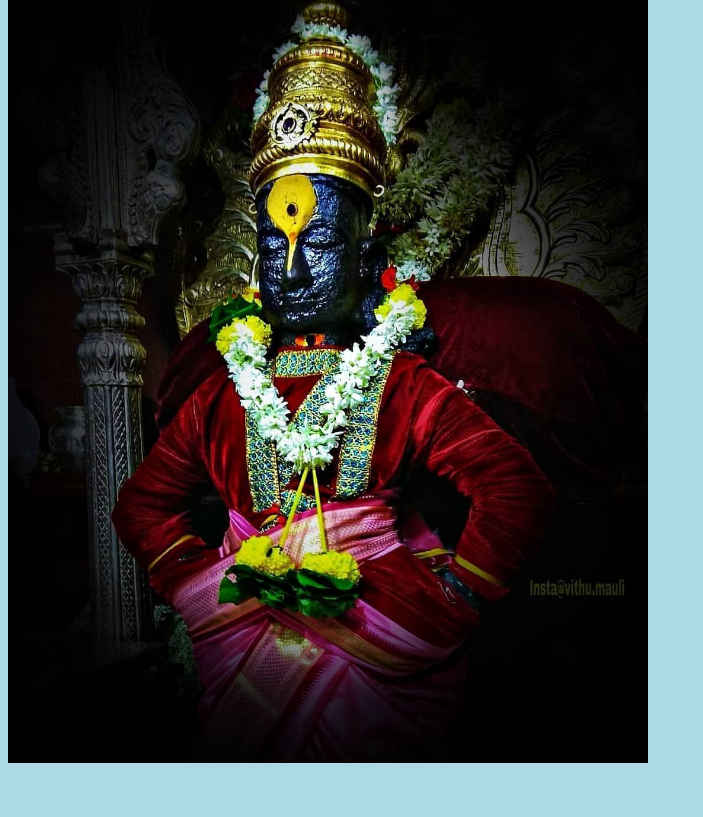
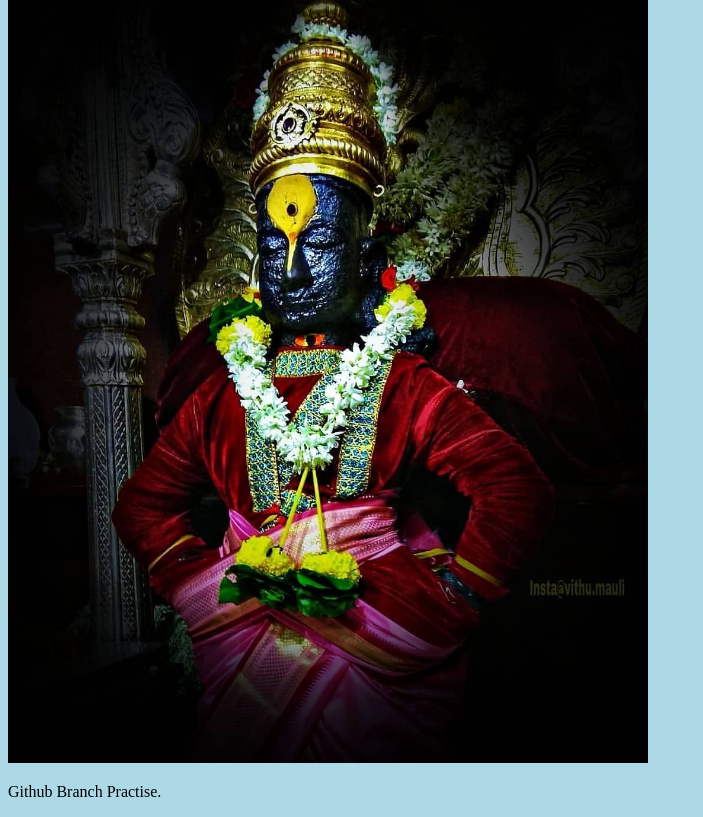
Before and after one commit to nilesh-c0de/hello-world, a plain HTML site: page index.html in a window 1280 px wide. Shown: the part 985-1802 px from the top of the page, without its empty margins (0-703 px from the left). Before the commit the page ends 1760 px from the top, so only its background shows below. Drawn offline with Linux system fonts and the light colour scheme.

Commit message:
Update index.html

```diff
--- a/index.html
+++ b/index.html
@@ -14,6 +14,6 @@
 <p>A new line in our file!</p>
 <div><img src="img_hello_git.jpg" alt="Hello Git" style="width:100%;max-width:640px"></div>
 
-
+<p>Github Branch Practise.</p>
 </body>
 </html>
```
